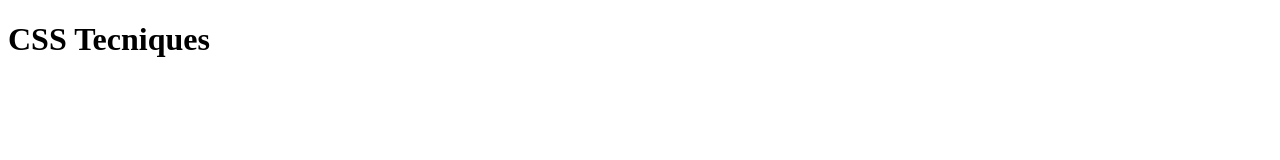
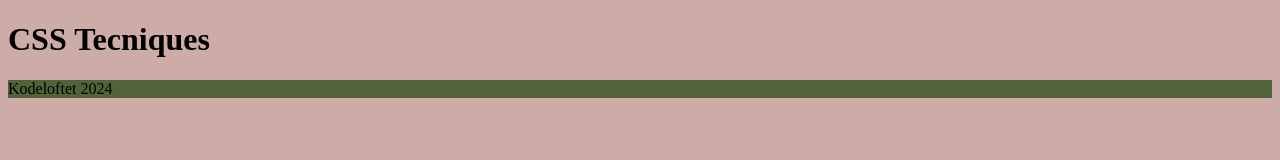
Before and after one commit to Johns189/Kodelofter-css-tecniques, a website: page index.html in a window 1280 px wide. Drawn offline with Linux system fonts and the light colour scheme.

Commit message:
farger css

```diff
--- a/index.html
+++ b/index.html
@@ -4,9 +4,18 @@
     <title>Home</title>
     <meta charset="UTF-8" />
     <meta name="viewport" content="width=device-width" />
+    <link rel="stylesheet" href="palette.css">
     <title>CSS Tecniques</title>
   </head>
-  <body>
-    <h1>CSS Tecniques</h1>
+
+  <body class="background-primary">
+      <header>
+        <h1>CSS Tecniques</h1>
+      </header>
+
+      <footer class="background-secondary">
+        <p>Kodeloftet 2024</p>
+      </footer>
+
   </body>
 </html>
--- /dev/null
+++ b/palette.css
@@ -0,0 +1,15 @@
+html {
+    --color-text: rgb(242, 234, 232);
+    --color-background: rgb(15, 10, 9);
+    --color-primary: rgb(205, 172, 168);
+    --color-secondary: rgb(82, 98, 57);
+    --color-accent: rgb(141, 180, 125);
+    }
+
+.background-primary {
+    background-color: var(--color-primary);
+}
+
+.background-secondary {
+    background-color: var(--color-secondary)
+}
```
